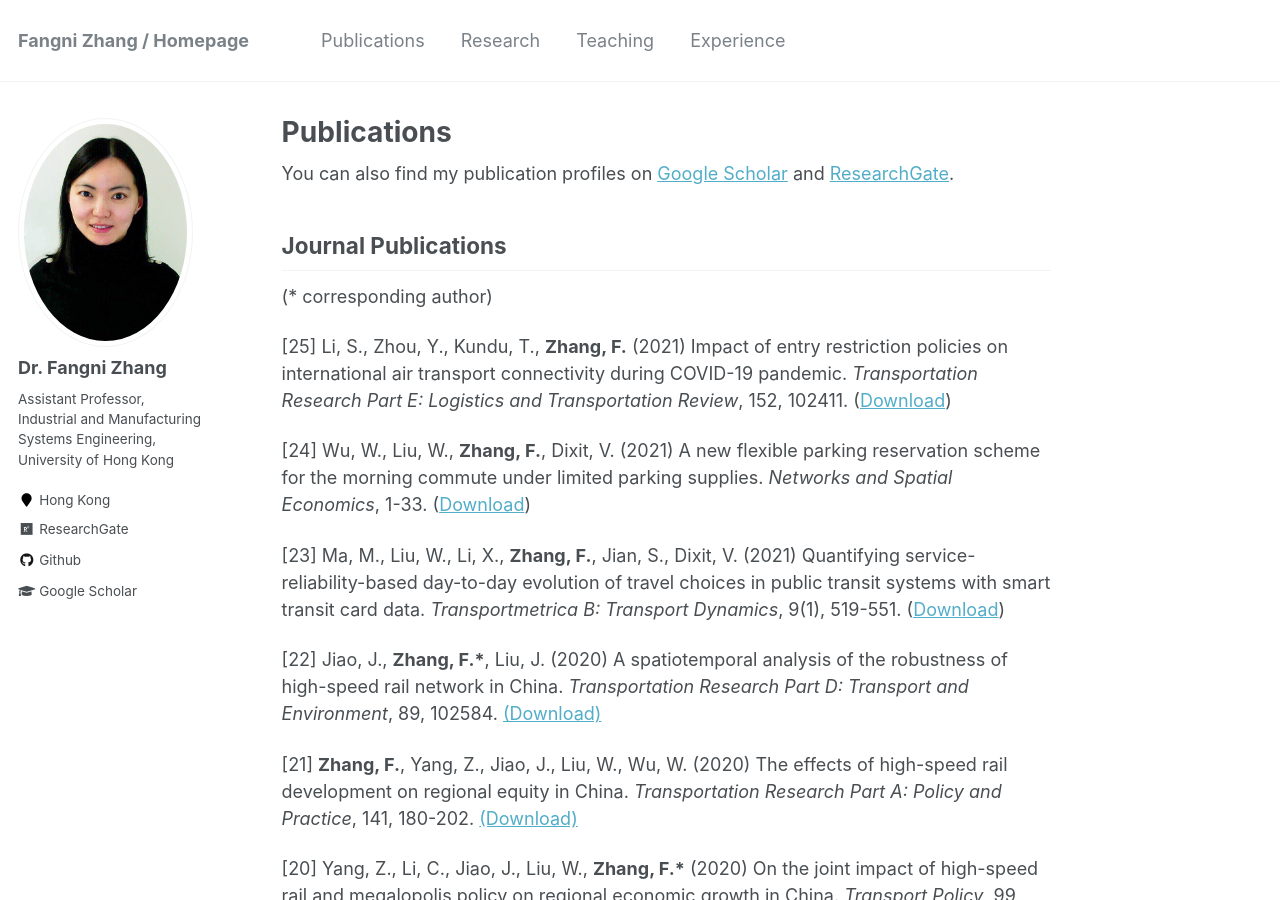
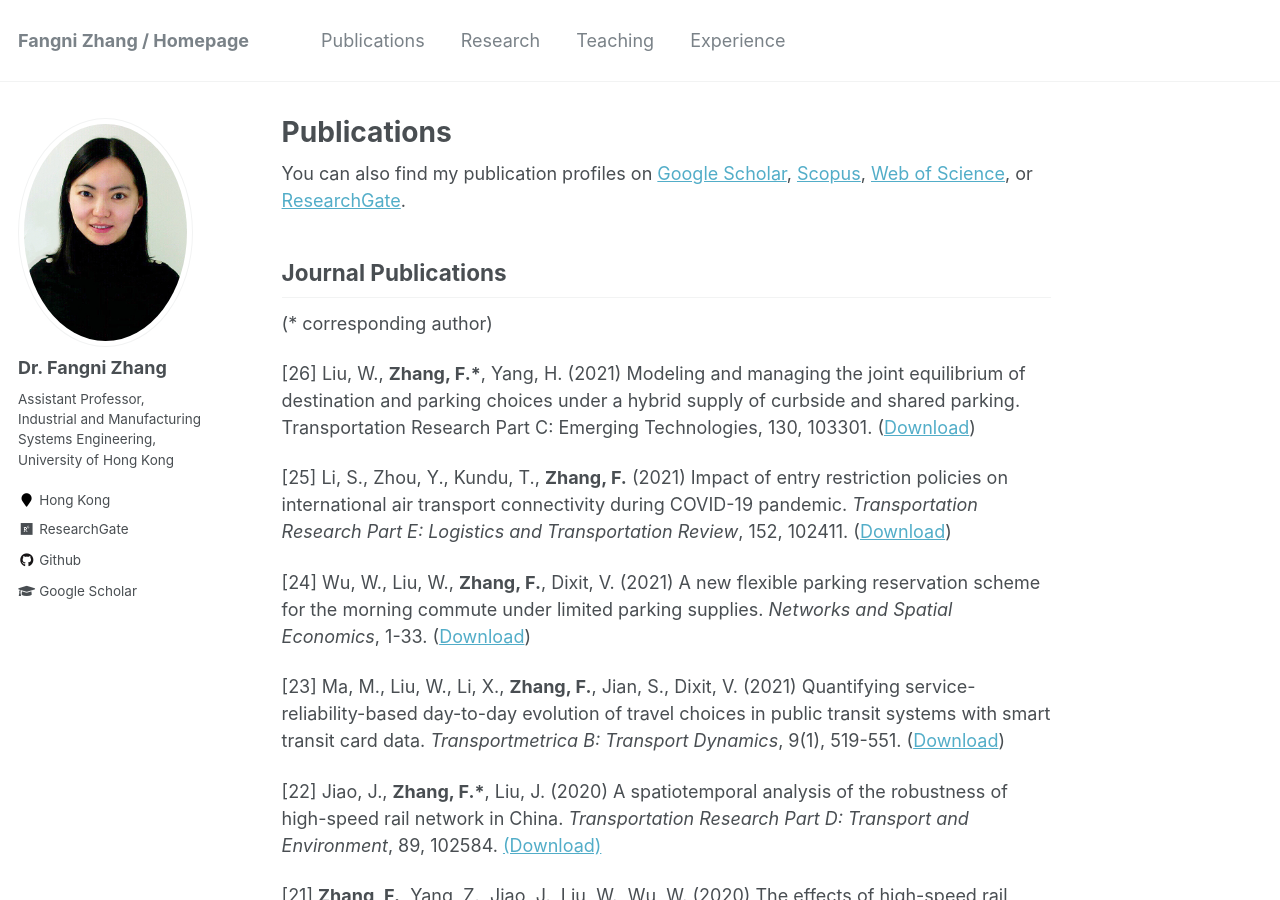
Before and after one commit to fangnizhang/fangnizhang.github.io, a Jekyll site: the page built from _pages/publications.md, in a window 1280 px wide and 900 px high. Built offline with Jekyll 4.4.1, drawn with Linux system fonts in a browser that asks for light colours.

Commit message:
Update publications.md

```diff
--- a/_pages/publications.md
+++ b/_pages/publications.md
@@ -14,11 +14,13 @@ author_profile: true
   {% include archive-single.html %}
 {% endfor %} -->
 
-You can also find my publication profiles on [Google Scholar](https://scholar.google.co.uk/citations?user=pqcRnPcAAAAJ&hl) and [ResearchGate](https://www.researchgate.net/profile/Fangni_Zhang).
+You can also find my publication profiles on [Google Scholar](https://scholar.google.co.uk/citations?user=pqcRnPcAAAAJ&hl), [Scopus](https://www.scopus.com/authid/detail.uri?authorId=57221135902), [Web of Science](https://publons.com/researcher/4583530/fangni-zhang), or [ResearchGate](https://www.researchgate.net/profile/Fangni_Zhang).
 
 Journal Publications
 ----------
 (* corresponding author)
+
+[26] Liu, W., __Zhang, F.\*__, Yang, H. (2021) Modeling and managing the joint equilibrium of destination and parking choices under a hybrid supply of curbside and shared parking. Transportation Research Part C: Emerging Technologies, 130, 103301. ([Download](https://doi.org/10.1016/j.trc.2021.103301))
 
 [25] Li, S., Zhou, Y., Kundu, T., __Zhang, F.__ (2021) Impact of entry restriction policies on international air transport connectivity during COVID-19 pandemic. _Transportation Research Part E: Logistics and Transportation Review_, 152, 102411. ([Download](https://doi.org/10.1016/j.tre.2021.102411))
 
```
